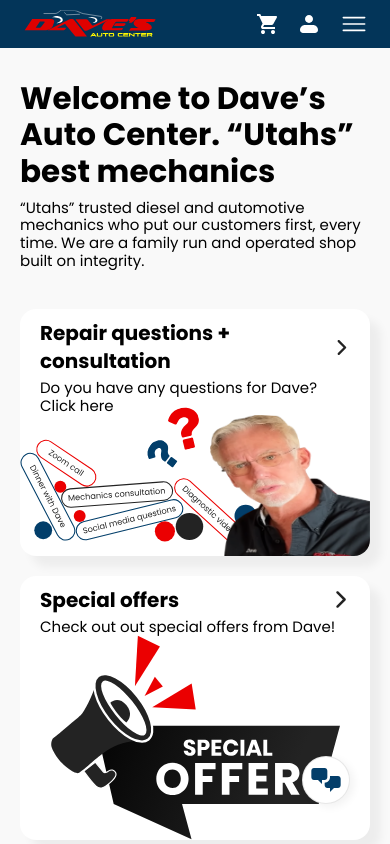
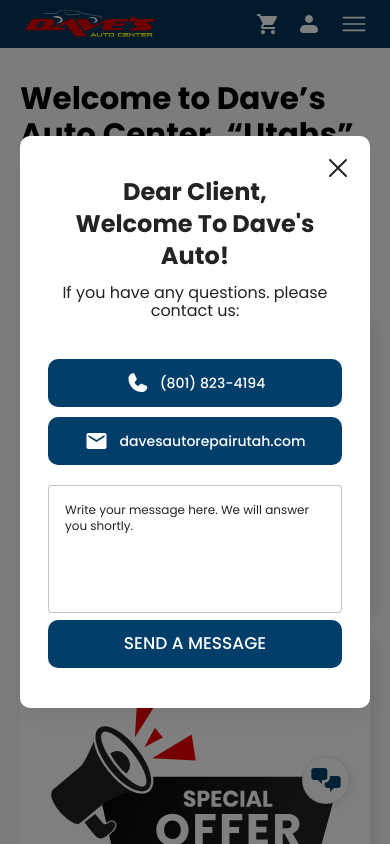
Before and after one commit to AzamjonKobulov/daves-auto-center, a Next.js app: page / in a window 390 px wide. Both pictures are taken after a click on the button 326 px from the left and 780 px from the top of the page. Shown: the top 844 px of the page. Built offline with nearby package versions, Linux system fonts and the light colour scheme.

Commit message:
add/message modal

```diff
--- a/src/app/components/layout/Navbar.tsx
+++ b/src/app/components/layout/Navbar.tsx
@@ -11,13 +11,21 @@
 import { useMobileMenu } from '@/app/contexts/MobileMenuContext';
 import MessengerButton from '../shared/MessengerButton';
 import Menu from '../shared/Menu';
+import MessagePoppup from '../shared/MessagePoppup';
 
 const Navbar = () => {
   const { handleToggleMobMenu } = useMobileMenu();
   const [isMenuOpen, setIsMenuOpen] = useState<boolean>(false);
+  const [isMessagePoppupOpen, setIsMessagePoppupOpen] =
+    useState<boolean>(false);
 
   const handleToggleMenu = () => {
     setIsMenuOpen((open) => !open);
+    document.body.classList.toggle('overflow-hidden');
+  };
+
+  const handleToggleMessagePoppup = () => {
+    setIsMessagePoppupOpen((open) => !open);
     document.body.classList.toggle('overflow-hidden');
   };
 
@@ -25,7 +33,12 @@
     <header className="sticky top-0 z-50 sm:h-20 lg:h-100 bg-brand-blue text-white">
       <AnimatePresence>{isMenuOpen && <Menu />}</AnimatePresence>
       <MobileMenu />
-      <MessengerButton />
+      <MessengerButton onToggleMessage={handleToggleMessagePoppup} />
+      <AnimatePresence>
+        {isMessagePoppupOpen && (
+          <MessagePoppup onToggleMessage={handleToggleMessagePoppup} />
+        )}
+      </AnimatePresence>
       <nav className="max-w-base mx-auto flex items-center justify-between py-2 lg:py-4 px-5">
         {/* Logo & Socials */}
         <div className="flex items-center">
--- a/src/app/components/pages/home/Blocks.tsx
+++ b/src/app/components/pages/home/Blocks.tsx
@@ -49,10 +49,10 @@
         </div>
         <Image
           src="/assets/images/img-man.png"
-          alt="Repair questions + consultation  "
+          alt="Repair questions + consultation"
           width={329}
           height={240}
-          className="h-[8.8125rem] w-40 sm:w-1/3 sm:h-60 md:h-80 md:w-auto  relative z-10 sm:-mt-10 lg:-mt-16 ml-auto group-hover:scale-110 transition-all duration-200"
+          className="h-48 w-44 sm:w-1/3 sm:h-60 md:h-80 md:w-auto  relative z-10 sm:-mt-10 lg:-mt-16 ml-auto group-hover:scale-110 transition-all duration-200"
         />
       </Link>
       {/* Special offers */}
--- /dev/null
+++ b/src/app/components/shared/MessagePoppup.tsx
@@ -0,0 +1,98 @@
+import { motion } from 'framer-motion';
+import Button from './Button';
+
+const MessagePoppup: React.FC<{ onToggleMessage: () => void }> = ({
+  onToggleMessage,
+}) => {
+  return (
+    <motion.div
+      initial={{ opacity: 0 }}
+      animate={{ opacity: 1 }}
+      exit={{ opacity: 0 }}
+      transition={{ duration: 0.2 }}
+      className="fixed inset-0 z-[100] flex items-center justify-center bg-black/50 px-5"
+    >
+      <div className="max-w-5xl w-full relative flex items-center justify-center bg-white text-brand-dark rounded-10 lg:rounded-20 shadow-privacy py-10 sm:py-16 lg:pt-28 lg:pb-40 px-7">
+        <button
+          onClick={onToggleMessage}
+          className="absolute top-5 right-5 lg:top-8 lg:right-8"
+        >
+          <svg
+            width="24"
+            height="24"
+            viewBox="0 0 24 24"
+            fill="none"
+            xmlns="http://www.w3.org/2000/svg"
+          >
+            <path
+              d="M20 20L4 4M20 4L4 20"
+              stroke="#232323"
+              stroke-width="2"
+              stroke-linecap="round"
+            />
+          </svg>
+        </button>
+        <div className="max-w-2xl w-full space-y-10 lg:space-y-16 text-center">
+          <div className="space-y-3">
+            <h2 className="text-2xl sm:text-4xl lg:text-[3.125rem] lg:leading-[3.625rem] font-bold">
+              Dear client, <br /> welcome to Dave&apos;s auto!
+            </h2>
+            <p className="sm:text-lg lg:text-xl">
+              If you have any questions. please contact us:
+            </p>
+          </div>
+          <div className="space-y-5">
+            <div className="grid sm:grid-cols-2 gap-2.5">
+              <a
+                href="tel:+1 (801) 921-6600"
+                className="h-12 sm:h-sixty lg:h-16 group flex items-center justify-center bg-brand-blue-1 text-white text-sm lg:text-17 font-medium border border-transparent rounded-10 hover:bg-white hover:border-brand-blue-1 hover:text-brand-blue-1 transition-all duration-200 gap-2.5"
+              >
+                <svg
+                  width="25"
+                  height="24"
+                  viewBox="0 0 25 24"
+                  fill="currentColor"
+                  xmlns="http://www.w3.org/2000/svg"
+                  className="fill-white group-hover:fill-brand-blue-1 transition-all duration-200"
+                >
+                  <path d="M22.2388 16.4138C22.0716 17.6841 21.4477 18.8502 20.4837 19.6942C19.5196 20.5382 18.2813 21.0023 17 21.0001C9.55626 21.0001 3.50001 14.9438 3.50001 7.50005C3.49771 6.21876 3.9619 4.98045 4.80588 4.01639C5.64986 3.05234 6.81592 2.42847 8.08626 2.2613C8.4075 2.22208 8.7328 2.2878 9.01362 2.44865C9.29444 2.60951 9.5157 2.85686 9.64438 3.1538L11.6244 7.57412V7.58537C11.7229 7.81267 11.7636 8.06083 11.7428 8.30769C11.722 8.55455 11.6404 8.79242 11.5053 9.00005C11.4884 9.02537 11.4706 9.0488 11.4519 9.07224L9.50001 11.386C10.2022 12.8129 11.6947 14.2922 13.1403 14.9963L15.4222 13.0547C15.4446 13.0359 15.4681 13.0184 15.4925 13.0022C15.7 12.8639 15.9387 12.7794 16.187 12.7565C16.4353 12.7336 16.6854 12.7729 16.9147 12.871L16.9269 12.8766L21.3434 14.8557C21.6409 14.9839 21.8889 15.205 22.0503 15.4858C22.2116 15.7667 22.2778 16.0922 22.2388 16.4138Z" />
+                </svg>
+                (801) 823-4194
+              </a>
+              <a
+                href="mailto:admin@davesautoutah.com"
+                className="h-12 sm:h-sixty lg:h-16 group flex items-center justify-center bg-brand-blue-1 text-white text-sm lg:text-17 font-medium border border-transparent rounded-10 hover:bg-white hover:border-brand-blue-1 hover:text-brand-blue-1 transition-all duration-200 gap-2.5"
+              >
+                <svg
+                  width="25"
+                  height="24"
+                  viewBox="0 0 25 24"
+                  fill="none"
+                  xmlns="http://www.w3.org/2000/svg"
+                >
+                  <path
+                    d="M20.5 4H4.5C3.4 4 2.51 4.9 2.51 6L2.5 18C2.5 19.1 3.4 20 4.5 20H20.5C21.6 20 22.5 19.1 22.5 18V6C22.5 4.9 21.6 4 20.5 4ZM20.5 8L12.5 13L4.5 8V6L12.5 11L20.5 6V8Z"
+                    fill="white"
+                  />
+                </svg>
+                davesautorepairutah.com
+              </a>
+            </div>
+            <form action="#">
+              <textarea
+                id="symptoms"
+                className="h-32 lg:h-40 w-full border border-brand-gray/50 resize-none rounded outline-brand-blue/70 text-sm sm:text-15 placeholder:text-xs placeholder:sm:text-15 placeholder:text-brand-dark p-4"
+                placeholder="Write your message here. We will answer you shortly."
+              ></textarea>
+              <Button blue className="w-full h-12 sm:h-sixty lg:h-16">
+                Send a message
+              </Button>
+            </form>
+          </div>
+        </div>
+      </div>
+    </motion.div>
+  );
+};
+
+export default MessagePoppup;
--- a/src/app/components/shared/MessengerButton.tsx
+++ b/src/app/components/shared/MessengerButton.tsx
@@ -1,6 +1,11 @@
-const MessengerButton = () => {
+const MessengerButton: React.FC<{ onToggleMessage: () => void }> = ({
+  onToggleMessage,
+}) => {
   return (
-    <button className="fixed right-10 bottom-10 w-12 h-12 lg:right-70 lg:bottom-70 lg:w-70 lg:h-70 shrink-0 z-[60] grid place-content-center bg-white border border-brand-gray/20 rounded-full shadow-messengerBtn">
+    <button
+      onClick={onToggleMessage}
+      className="fixed right-10 bottom-10 w-12 h-12 lg:right-70 lg:bottom-70 lg:w-70 lg:h-70 shrink-0 z-[60] grid place-content-center bg-white border border-brand-gray/20 rounded-full shadow-messengerBtn"
+    >
       <svg
         width="47"
         height="47"
```
